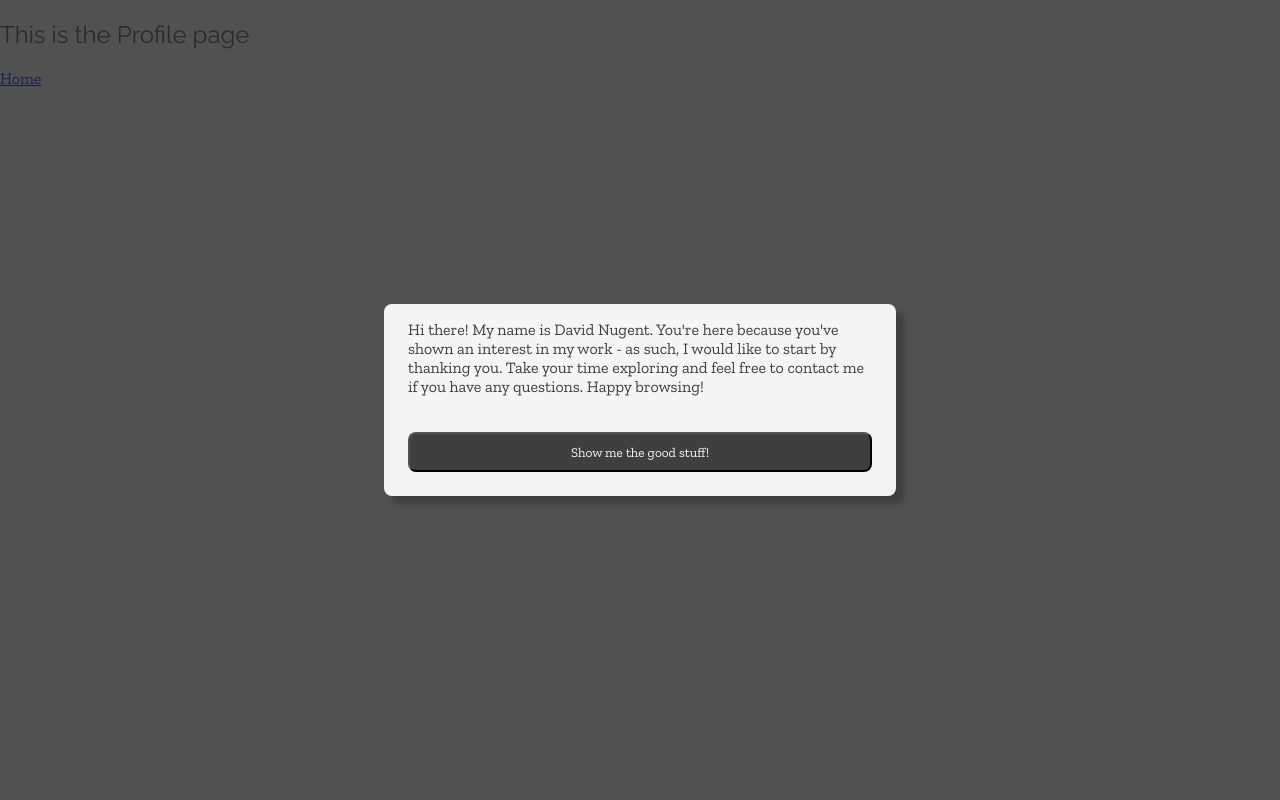
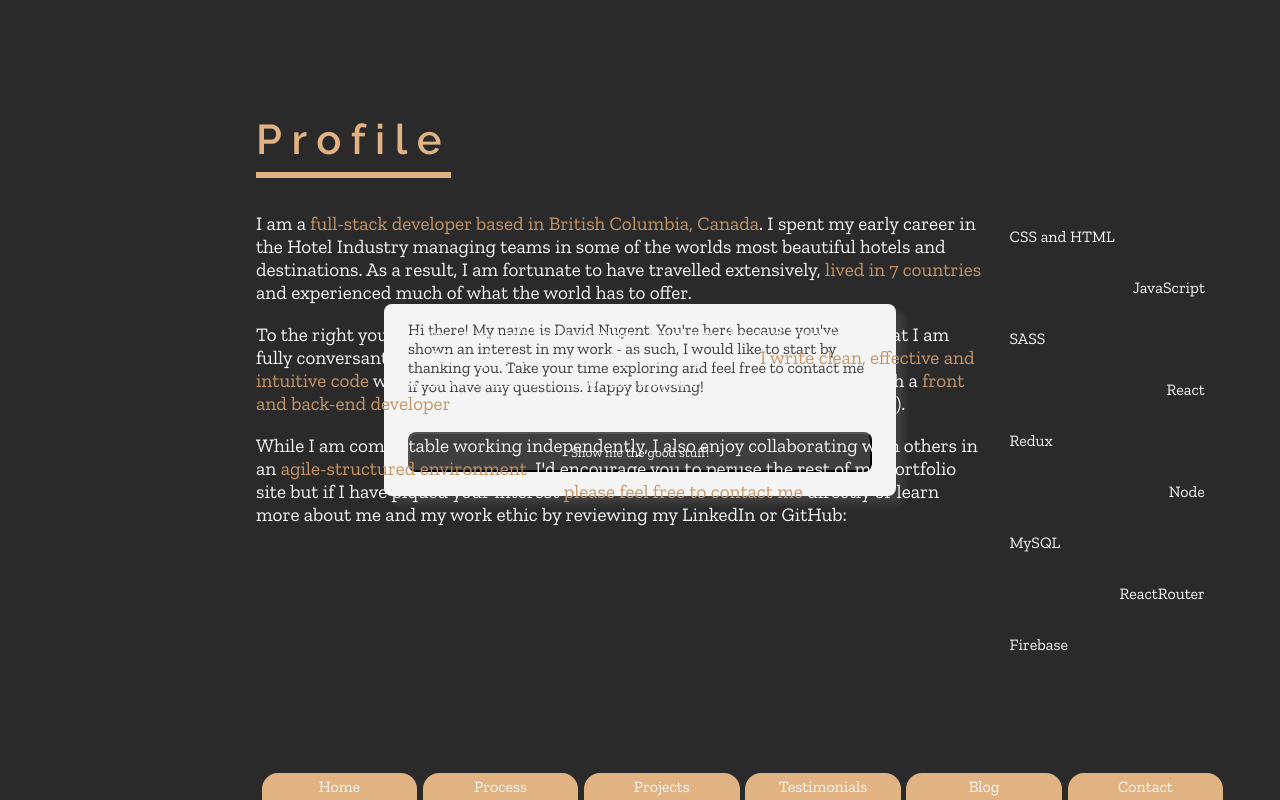
Before and after one commit to D-Nugent/portfolio, a React (Create React App) app: page /profile in a window 1280 px wide. Built offline with nearby package versions, Linux system fonts and the light colour scheme.

Commit message:
Profile Page Update - Profile page added - Skills to be turned into icons - Github and LinkedIn links to be added - Transition out of profile to be fixed

```diff
--- a/src/components/TopLevelNav/TopLevelNav.jsx
+++ b/src/components/TopLevelNav/TopLevelNav.jsx
@@ -8,24 +8,31 @@ function TopLevelNav({navName, orientationTop, imageSrc, colorScheme, navDetails
     let location = useLocation();
     const [active, setActive] = useState(false);
     let animTime = '';
+    let shiftVal = '';
     switch (navName) {
         case "profile":
             animTime = '1s';
+            shiftVal = '0';
             break;
-        case "process":
+            case "process":
             animTime = '1.4s';
+            shiftVal = '-100%';
             break;
-        case "projects":
+            case "projects":
             animTime = '1.8s';
+            shiftVal = '-200%';
             break;
-        case "testimonials":
+            case "testimonials":
             animTime = '2.2s';
+            shiftVal = '-300%';
             break;
-        case "blog":
+            case "blog":
             animTime = '2.6s';
+            shiftVal = '-400%';
             break;
-        case "contact":
+            case "contact":
             animTime = '2.8s';
+            shiftVal = '-500%';
             break;
         default:
             break;
@@ -42,8 +49,13 @@ function TopLevelNav({navName, orientationTop, imageSrc, colorScheme, navDetails
         }
     })
 
-    console.log(location.pathname);
-    // console.log(location.pathname.replace('/','')===navName);
+    const activeAdj = (event) => {
+        const banner = event.currentTarget
+        banner.classList.remove("landing-enter-done");
+        banner.classList.add("nav-enter-active");
+        banner.style.setProperty('--moveVal', `${shiftVal}`)
+    }
+
     if (orientationTop===true) {
         return (
             <CSSTransition
@@ -52,8 +64,7 @@ function TopLevelNav({navName, orientationTop, imageSrc, colorScheme, navDetails
                 classNames={location.pathname!=="/landing"?'nav--top':'landing'}
                 nodeRef={nodeRef}
             >
-                {/* #ToDo - Either manually add the -enter-active class or work-out how to force the change*/}
-                <Link className="nav"
+                <Link className="nav" onClick={(event)=>{activeAdj(event)}}
                 to={`/${navName}`} ref={nodeRef}>
                     <div className={`nav__container nav__container--${colorScheme}`}>
                         <p className="nav__container-banner-details--top">{navDetails}</p>
@@ -73,7 +84,7 @@ function TopLevelNav({navName, orientationTop, imageSrc, colorScheme, navDetails
                 classNames={location.pathname!=="/landing"?'nav':'landing'}
                 nodeRef={nodeRef}
             >
-                <Link className="nav"
+                <Link className="nav" onClick={(event)=>{activeAdj(event)}}
                 to={`/${navName}`} ref={nodeRef}>
                     <div className={`nav__container nav__container--${colorScheme}`}>
                         <div className={`nav__container-image`} style={{backgroundImage: `url("${imageSrc}")`, transformOrigin: 'top', animationDuration: `${animTime}`}}></div>
--- a/src/components/TopLevelNav/TopLevelNav.scss
+++ b/src/components/TopLevelNav/TopLevelNav.scss
@@ -10,8 +10,12 @@
     100% {transform: scaleY(1)}
 }
 @keyframes slide-out {
-    0% {transform: scaleY(1);}
+    0% {transform: scaleY(1); }
     100% {transform: scaleY(0)}
+}
+@keyframes slide-across {
+    0% {transform: translateX(0);}
+    100% {transform: translateX(var(--moveVal));}
 }
 
 .nav{
@@ -34,20 +38,25 @@
             }
         }
         &-done{
-            position: absolute;
             transform: scaleY(0);
         }
     }
-    // &-enter{
-    //     &-active{
-    //         position: absolute;
-    //         left:0;
-    //     }
-    //     &-done{
-    //         position: absolute;
-    //         left: 0;
-    //     }
-    // }
+    &-enter{
+        &-active{
+            animation: slide-across 2s ease 2s forwards;
+
+            & .nav__container{
+                background-size: 100% 100%;
+            }
+            & .nav__container-banner{
+                mix-blend-mode: lighten;
+            }
+        }
+        &-done{
+            position: absolute;
+            left: 0;
+        }
+    }
 
     &--top-exit{
         &-active{
@@ -67,7 +76,6 @@
             }
         }
         &-done{
-            position: absolute;
             transform: scaleY(0);
         }
     }
--- a/src/pages/Profile/Profile.jsx
+++ b/src/pages/Profile/Profile.jsx
@@ -1,12 +1,52 @@
 import React from 'react';
 import {Link} from 'react-router-dom';
+import './Profile.scss';
 
 function Profile() {
     return (
-        <div>
-            <h2>This is the Profile page</h2>
-            <Link to="/">Home</Link>
-        </div>
+        <section className="profile">
+            <div className="profile__wrapper">
+                <article className="profile__wrapper-body">
+                    <h2 className="profile__wrapper-body-heading">Profile</h2>
+                    <p className="profile__wrapper-body-overview">
+                        I am a <span className="profile__emph">full-stack developer based in British Columbia, Canada</span>. I spent my early
+                        career in the Hotel Industry managing teams in some of the worlds most beautiful hotels and destinations. As a result,
+                        I am fortunate to have travelled extensively, <span className="profile__emph">lived in 7 countries</span> and experienced
+                        much of what the world has to offer.
+                    </p>
+                    <p className="profile__wrapper-body-overview">
+                        To the right you can see some of the languages, frameworks and interfaces that I am fully conversant in - although I am
+                        constantly learning more. <span className="profile__emph">I write clean, effective and intuitive code</span> which is
+                        accessible for other developers and have trained as both a <span className="profile__emph">front and back-end
+                        developer</span> (of which I truly enjoy working across both disciplines).
+                    </p>
+                    <p className="profile__wrapper-body-overview">
+                        While I am comfortable working independently, I also enjoy collaborating with others in an <span className="profile__emph">agile-structured
+                         environment</span>. I'd encourage you to peruse the rest of my portfolio site but if I have piqued your interest <span className="profile__emph">please
+                         feel free to contact me</span> directly or learn more about me and my work ethic by reviewing my LinkedIn or GitHub:
+                    </p>
+                </article>
+                <aside className="profile__wrapper-skills">
+                    <p className="profile__wrapper-skills-item">CSS and HTML</p>
+                    <p className="profile__wrapper-skills-item">JavaScript</p>
+                    <p className="profile__wrapper-skills-item">SASS</p>
+                    <p className="profile__wrapper-skills-item">React</p>
+                    <p className="profile__wrapper-skills-item">Redux</p>
+                    <p className="profile__wrapper-skills-item">Node</p>
+                    <p className="profile__wrapper-skills-item">MySQL</p>
+                    <p className="profile__wrapper-skills-item">ReactRouter</p>
+                    <p className="profile__wrapper-skills-item">Firebase</p>
+                </aside>
+                <nav className="profile__wrapper-nav">
+                    <Link className="profile__wrapper-nav-link" to="/">Home</Link>
+                    <Link className="profile__wrapper-nav-link" to="/process">Process</Link>
+                    <Link className="profile__wrapper-nav-link" to="/projects">Projects</Link>
+                    <Link className="profile__wrapper-nav-link" to="/testimonials">Testimonials</Link>
+                    <Link className="profile__wrapper-nav-link" to="/blog">Blog</Link>
+                    <Link className="profile__wrapper-nav-link" to="/contact">Contact</Link>
+                </nav>
+            </div>
+        </section>
     )
 };
 
--- a/src/pages/Profile/Profile.scss
+++ b/src/pages/Profile/Profile.scss
@@ -0,0 +1,78 @@
+@import '../../styles/global';
+
+.profile{
+    width: 100vw;
+    height: 100vh;
+    background-color: $slate-secondary-color;
+
+    &__emph{
+        color: $desert-secondary-color;
+    }
+
+    &__wrapper{
+        height: 100%;
+        padding: 10vh 4vw 0 20vw;
+        z-index: 2;
+        position: relative;
+        display: flex;
+
+        &-body{
+            width: 75%;
+
+            &-heading{
+                color: $desert-primary-color;
+                font-size: 2.6rem;
+                font-weight: 600;
+                letter-spacing: .6rem;
+                border-bottom: 6px solid $desert-primary-color;
+                padding-bottom: 8px;
+                width: fit-content;
+            }
+            &-overview{
+                color: $slate-primary-offset-color;
+                font-size: 1.2rem;
+            }
+        }
+        &-nav{
+            position: absolute;
+            width: 76vw;
+            bottom: 0;
+            display: flex;
+            justify-content: space-evenly;
+
+            &-link{
+                text-decoration: none;
+                background-color: $desert-primary-color;
+                color: $slate-primary-offset-color;
+                width: 16%;
+                display: flex;
+                justify-content: center;
+                padding: 4px;
+                border-top-left-radius: 16px;
+                border-top-right-radius: 16px;
+
+                &:hover{
+                    background-color: $desert-secondary-color;
+                    font-weight: 600;
+                }
+            }
+        }
+
+        &-skills{
+            color: $slate-primary-offset-color;
+            width: 25%;
+            height: 100%;
+            padding: 8px 24px;
+            position: relative;
+            display: flex;
+            flex-direction: column;
+            justify-content: center;
+
+            &-item{
+                &:nth-child(even){
+                    text-align: right;
+                }
+            }
+        }
+    }
+}
```
Also changed, not shown: 1 other file (tests, documents, lock files or other folders).
